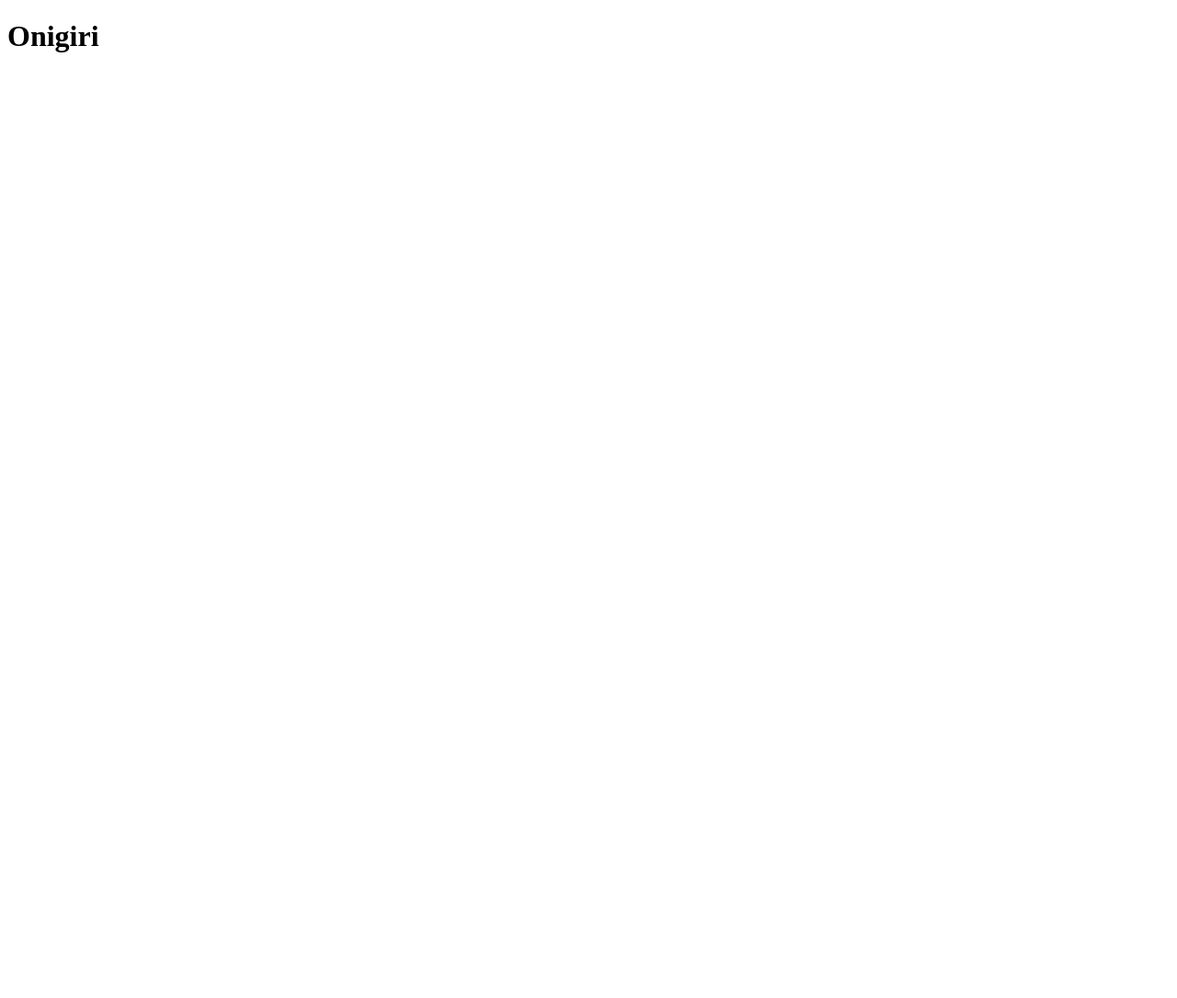
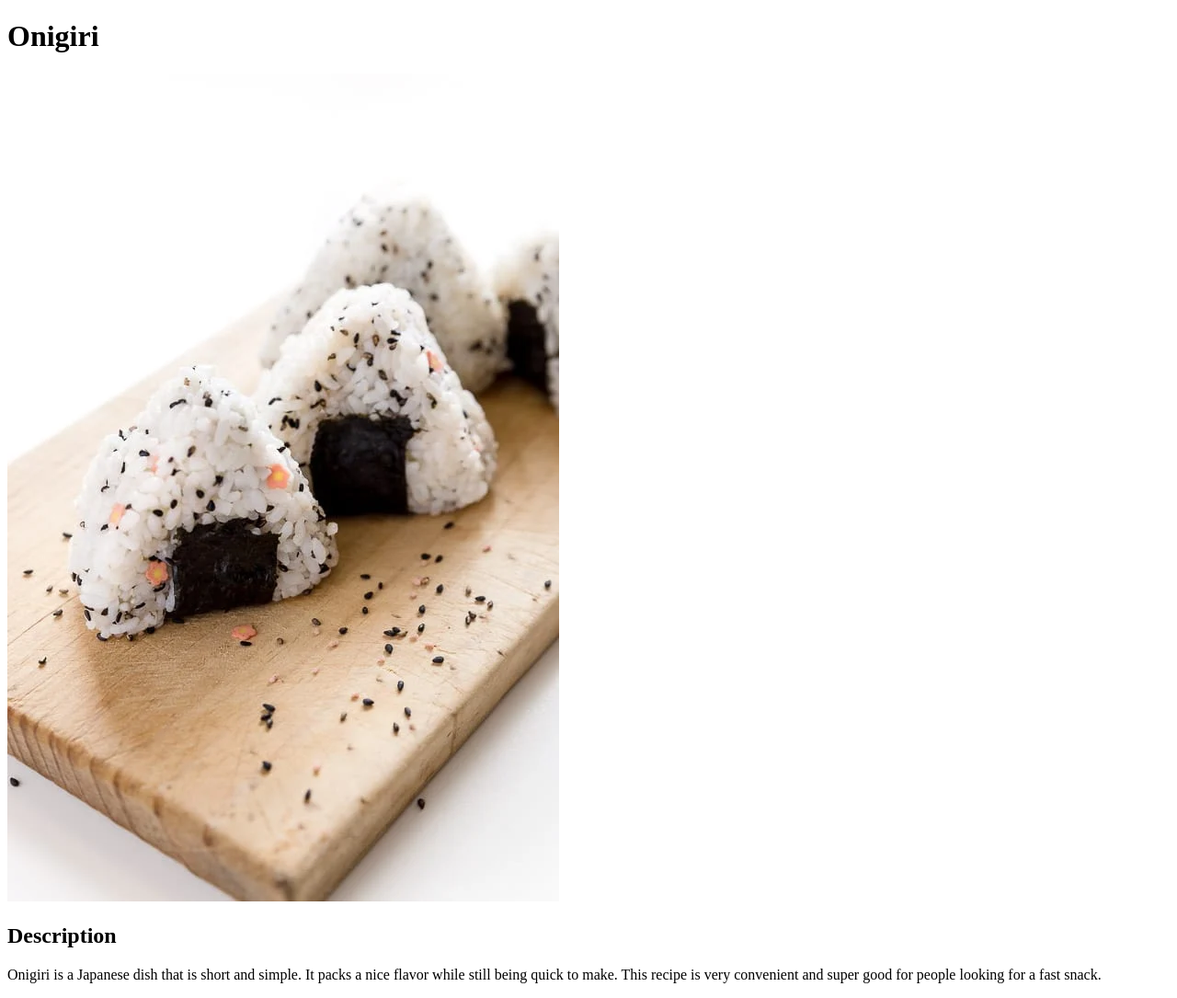
Before and after one commit to ureyx6/odin-recipes, a plain HTML site: page recipes/onigiri.html in a window 1280 px wide. Shown: the whole page at 92% size. Before the commit the page ends 800 px from the top, so only its background shows below. Drawn offline with Linux system fonts and the light colour scheme.

Commit message:
Added image and description of recipe

```diff
--- a/recipes/onigiri.html
+++ b/recipes/onigiri.html
@@ -7,5 +7,9 @@
 </head>
 <body>
    <h1>Onigiri</h1>
+   <img src="../images/ONIGIRI PICTURE.webp">
+   <h2>Description</h2>
+   <p>Onigiri is a Japanese dish that is short and simple. It packs a nice flavor while still being quick to make. This recipe is very convenient and super good for people looking for a fast snack.</p>
+
 </body>
 </html>
```
